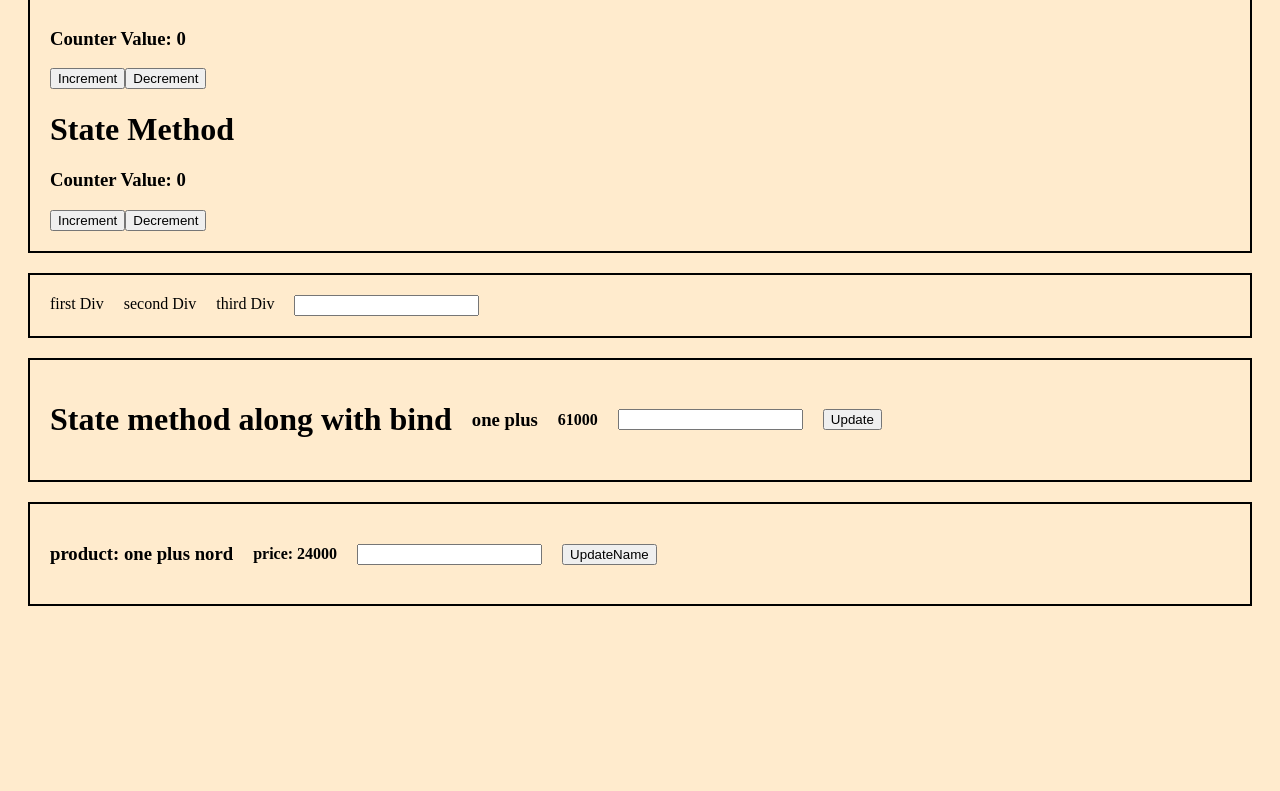
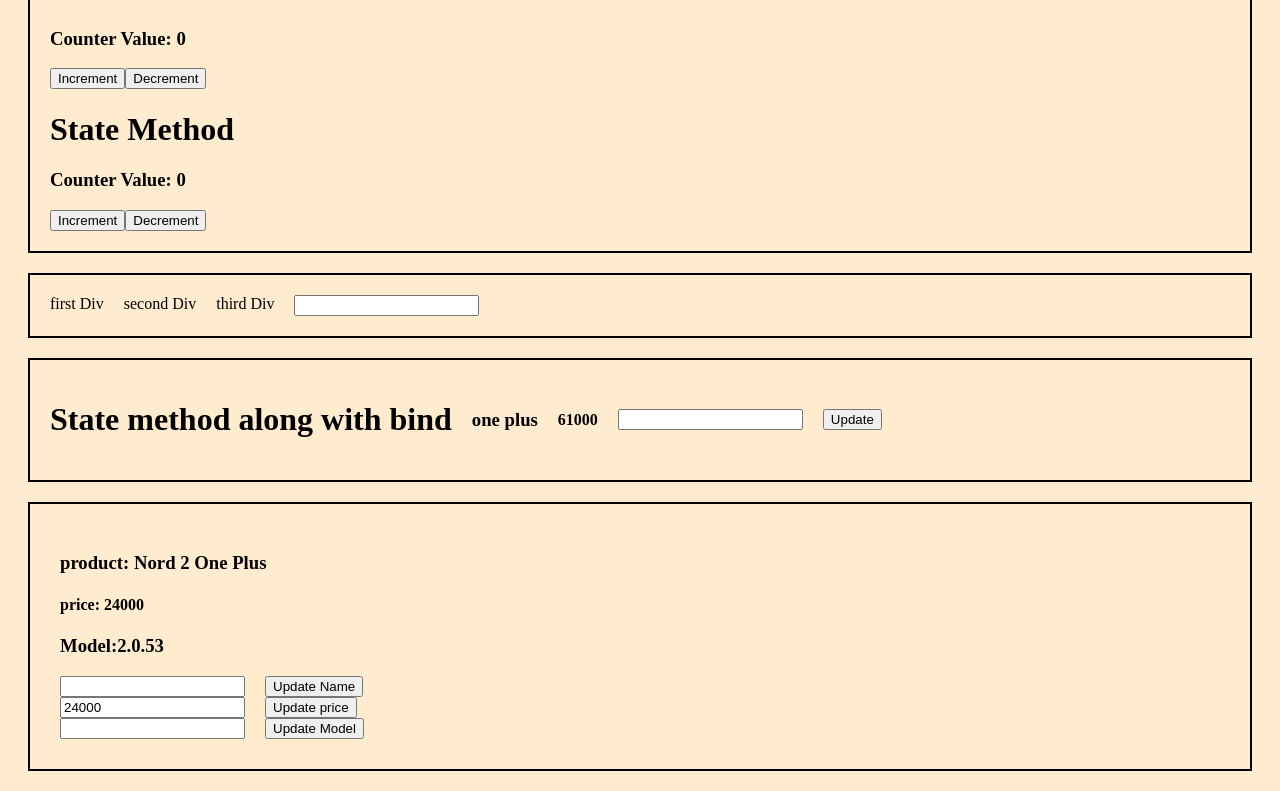
Before and after one commit to rkm10/React-practice, a React (Vite) app: page / in a window 1280 px wide. Shown: the part 1159-1950 px from the top of the page. Before the commit the page ends 1785 px from the top, so only its background shows below. Built offline with nearby package versions, Linux system fonts and the light colour scheme.

Commit message:
last for today

```diff
--- a/src/components/Secondcomponent.jsx
+++ b/src/components/Secondcomponent.jsx
@@ -11,7 +11,7 @@ export default function Display() {
             <div style={{ padding: '20px', display: 'flex', columnGap: "20px", alignItems: 'center', border: '2px solid black', margin: '20px' }}>
                 <Price />
             </div>
-            <div style={{ padding: '20px', display: 'flex', columnGap: "20px", alignItems: 'center', border: '2px solid black', margin: '20px' }}>
+            <div style={{ padding: '30px', border: '2px solid black', margin: '20px', columnGap: '20px' }}>
                 <StateUse />
             </div>
         </>
@@ -81,24 +81,42 @@ class Price extends React.Component {
 
 const StateUse = () => {
 
-    let pric = 24000;
-    let [productname, updateName] = useState('one plus nord')
+    let [productname, updateName] = useState("Nord 2 One Plus")
+    let [pricz, updatePricz] = useState(24000);
+    let [moduleee, updateModuleee] = useState("2.0.53")
+    let [show, setShow] = useState(true);
+
+    const handleprice = () => {
+        setShow(false);
+        console.log("pricz", pricz);
+    }
+    const handleName = () => {
+        setShow(false);
+        console.log("productname", productname);
+    }
+    const handlemoduleee = () => {
+        setShow(false);
+        console.log("moduleee", moduleee)
+    }
 
     return (
         <>
             <h3>product: {productname}</h3>
-            <h4>price: {pric}</h4>
-            <input type="text" id="pname" />
-            <button onClick={() => {
-                let pname = document.getElementById('pname').value;
-                // productname = pname;
-                // updateName(pname)
-                updateName((prev) => {
-                    return prev + pname
-                })
+            <h4>price: {show ? "24000" : pricz}</h4>
+            <h3>Model:{show ? "2.0.53" : moduleee}</h3>
+            <div style={{ display: 'flex', columnGap: '20px' }}>
+                <input type="text" onChange={(e) => { updateName(e.target.value) }} />
+                <button onClick={handleName}>Update Name</button>
+            </div>
 
-
-            }}>UpdateName</button>
+            <div style={{ display: 'flex', columnGap: '20px' }}>
+                <input type="number" value={pricz} onChange={(e) => updatePricz(e.target.value)} />
+                <button onClick={handleprice}>Update price</button>
+            </div>
+            <div style={{ display: 'flex', columnGap: '20px' }}>
+                <input type="number" onChange={(e) => updateModuleee(e.target.value)} />
+                <button onClick={handlemoduleee}>Update Model</button>
+            </div>
         </>
     )
 
```
